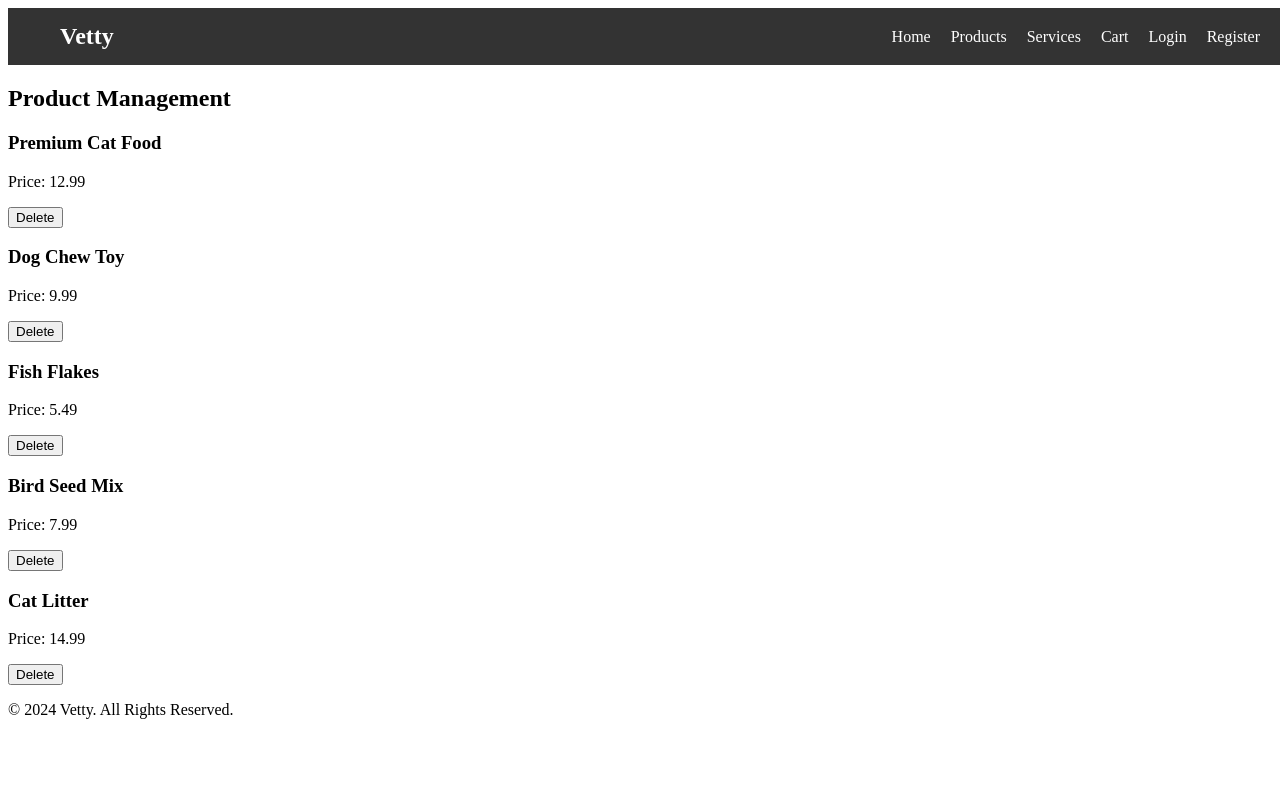
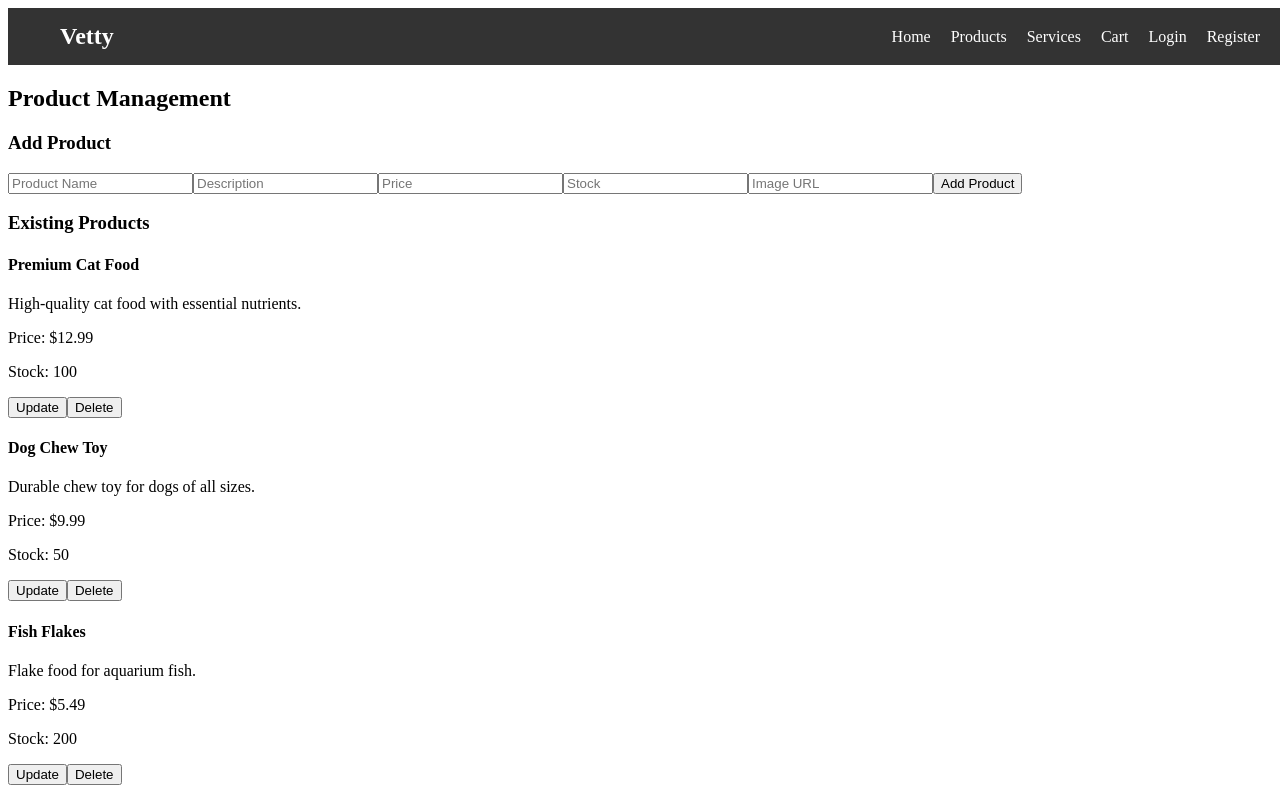
Before and after one commit to the1kimko/personal-project, a React (Create React App) app in the folder new_client/vetty/: page /admin/products in a window 1280 px wide. Shown: the top 800 px of the page. Built offline with nearby package versions, Linux system fonts and the light colour scheme; data requests are answered from the project's data file.

Commit message:
debugging admin dashboard errors

```diff
--- a/new_client/vetty/db.json
+++ b/new_client/vetty/db.json
@@ -40,6 +40,12 @@
       "id": "9b25",
       "username": "JadeCarg",
       "password": "cZech76"
+    },
+    {
+      "id": "f808",
+      "username": "Brayo",
+      "password": "Nowwhat!",
+      "role": "user"
     }
   ],
   "products": [
@@ -49,7 +55,7 @@
       "description": "High-quality cat food with essential nutrients.",
       "price": 12.99,
       "stock": 100,
-      "image": "./src/images/premium_cat_food.jpg"
+      "image": "https://ibb.co/ySFJ5bw"
     },
     {
       "id": "2",
@@ -74,14 +80,6 @@
       "price": 7.99,
       "stock": 150,
       "image": "./src/images/bird_seed_mix.jpg"
-    },
-    {
-      "id": "5",
-      "name": "Cat Litter",
-      "description": "Odor-absorbing cat litter for easy cleanup.",
-      "price": 14.99,
-      "stock": 80,
-      "image": "./src/images/cat_litter.jpg"
     }
   ],
   "services": [
@@ -148,14 +146,18 @@
       "productId": "4"
     },
     {
-      "id": "ba95",
-      "quantity": 1,
-      "productId": "1"
+      "quantity": 2,
+      "id": "ba95"
     },
     {
       "id": "85e1",
       "quantity": 1,
       "productId": "3"
+    },
+    {
+      "id": "f777",
+      "quantity": 1,
+      "productId": "5"
     }
   ],
   "orders": []
--- a/new_client/vetty/src/components/Admin/ProductManagement.js
+++ b/new_client/vetty/src/components/Admin/ProductManagement.js
@@ -2,9 +2,12 @@
 import React, { useEffect } from 'react';
 import { useDispatch, useSelector } from 'react-redux';
 import { fetchProducts } from '../../redux/actions/productActions';
-import { deleteProduct } from '../../redux/actions/adminActions';
+import { addProduct, updateProduct, deleteProduct } from '../../redux/actions/adminActions';
+import { Formik, Form, Field, ErrorMessage } from 'formik';
+import * as Yup from 'yup';
+import './admin.css';
 
-function ProductManagement() {
+const ProductManagement = () => {
   const dispatch = useDispatch();
   const products = useSelector((state) => state.admin.products);
 
@@ -12,21 +15,60 @@ function ProductManagement() {
     dispatch(fetchProducts());
   }, [dispatch]);
 
-  const handleDelete = (productId) => {
+  const initialValues = { name: '', description: '', price: '', stock: '', image: '' };
+
+  const validationSchema = Yup.object({
+    name: Yup.string().required('Required'),
+    description: Yup.string().required('Required'),
+    price: Yup.number().required('Required').positive(),
+    stock: Yup.number().required('Required').positive().integer(),
+    image: Yup.string().required('Required'),
+  });
+
+  const handleAddProduct = (values, { resetForm }) => {
+    dispatch(addProduct(values));
+    resetForm();
+  };
+
+  const handleUpdateProduct = (product) => {
+    dispatch(updateProduct(product.id, product));
+  };
+
+  const handleDeleteProduct = (productId) => {
     dispatch(deleteProduct(productId));
   };
 
   return (
     <div>
       <h2>Product Management</h2>
+      <h3>Add Product</h3>
+      <Formik initialValues={initialValues} validationSchema={validationSchema} onSubmit={handleAddProduct}>
+        <Form className="form">
+          <Field name="name" placeholder="Product Name" />
+          <ErrorMessage name="name" component="div" className="error" />
+          <Field name="description" placeholder="Description" />
+          <ErrorMessage name="description" component="div" className="error" />
+          <Field name="price" placeholder="Price" type="number" />
+          <ErrorMessage name="price" component="div" className="error" />
+          <Field name="stock" placeholder="Stock" type="number" />
+          <ErrorMessage name="stock" component="div" className="error" />
+          <Field name="image" placeholder="Image URL" />
+          <ErrorMessage name="image" component="div" className="error" />
+          <button type="submit">Add Product</button>
+        </Form>
+      </Formik>
+
+      <h3>Existing Products</h3>
       {products.map((product) => (
-        <div key={product.id}>
-          <h3>{product.name}</h3>
-          <p>Price: {product.price}</p>
-          <button onClick={() => handleDelete(product.id)}>Delete</button>
+        <div key={product.id} className="product-item">
+          <h4>{product.name}</h4>
+          <p>{product.description}</p>
+          <p>Price: ${product.price}</p>
+          <p>Stock: {product.stock}</p>
+          <button onClick={() => handleUpdateProduct(product)}>Update</button>
+          <button onClick={() => handleDeleteProduct(product.id)}>Delete</button>
         </div>
       ))}
-      {/* Form for adding/updating products */}
     </div>
   );
 }
--- a/new_client/vetty/src/components/Admin/ServiceManagement.js
+++ b/new_client/vetty/src/components/Admin/ServiceManagement.js
@@ -2,9 +2,12 @@
 import React, { useEffect } from 'react';
 import { useDispatch, useSelector } from 'react-redux';
 import { fetchServices } from '../../redux/actions/productActions';
-import { deleteService } from '../../redux/actions/adminActions';
+import { addService, updateService, deleteService } from '../../redux/actions/adminActions';
+import { Formik, Form, Field, ErrorMessage } from 'formik';
+import * as Yup from 'yup';
+import './admin.css';
 
-function ServiceManagement() {
+const ServiceManagement = () => {
   const dispatch = useDispatch();
   const services = useSelector((state) => state.admin.services);
 
@@ -12,18 +15,54 @@ function ServiceManagement() {
     dispatch(fetchServices());
   }, [dispatch]);
 
-  const handleDelete = (serviceId) => {
+  const initialValues = { name: '', description: '', price: '', image: '' };
+
+  const validationSchema = Yup.object({
+    name: Yup.string().required('Required'),
+    description: Yup.string().required('Required'),
+    price: Yup.number().required('Required').positive(),
+    image: Yup.string().required('Required'),
+  });
+
+  const handleAddService = (values, { resetForm }) => {
+    dispatch(addService(values));
+    resetForm();
+  };
+
+  const handleUpdateService = (service) => {
+    dispatch(updateService(service.id, service));
+  };
+
+  const handleDeleteService = (serviceId) => {
     dispatch(deleteService(serviceId));
   };
 
   return (
     <div>
       <h2>Service Management</h2>
+      <h3>Add Service</h3>
+      <Formik initialValues={initialValues} validationSchema={validationSchema} onSubmit={handleAddService}>
+        <Form className="form">
+          <Field name="name" placeholder="Service Name" />
+          <ErrorMessage name="name" component="div" className="error" />
+          <Field name="description" placeholder="Description" />
+          <ErrorMessage name="description" component="div" className="error" />
+          <Field name="price" placeholder="Price" type="number" />
+          <ErrorMessage name="price" component="div" className="error" />
+          <Field name="image" placeholder="Image URL" />
+          <ErrorMessage name="image" component="div" className="error" />
+          <button type="submit">Add Service</button>
+        </Form>
+      </Formik>
+
+      <h3>Existing Services</h3>
       {services.map((service) => (
-        <div key={service.id}>
-          <h3>{service.name}</h3>
-          <p>Price: {service.price}</p>
-          <button onClick={() => handleDelete(service.id)}>Delete</button>
+        <div key={service.id} className="service-item">
+          <h4>{service.name}</h4>
+          <p>{service.description}</p>
+          <p>Price: ${service.price}</p>
+          <button onClick={() => handleUpdateService(service)}>Update</button>
+          <button onClick={() => handleDeleteService(service.id)}>Delete</button>
         </div>
       ))}
     </div>
--- a/new_client/vetty/src/components/Product/product.css
+++ b/new_client/vetty/src/components/Product/product.css
@@ -22,6 +22,7 @@
     padding: 20px;
     box-shadow: 0 4px 8px rgba(0, 0, 0, 0.1);
     text-align: center;
+    margin-top: 10px;
     margin-bottom: 20px;
     transition: transform 0.3s ease;
   }
--- a/new_client/vetty/src/components/Service/service.css
+++ b/new_client/vetty/src/components/Service/service.css
@@ -29,7 +29,6 @@
   padding: 20px;
   box-shadow: 0 4px 8px rgba(0, 0, 0, 0.1);
   text-align: center;
-    margin-bottom: 20px;
   transition: transform 0.3s ease;
 }
 
--- a/new_client/vetty/src/redux/reducers/adminReducer.js
+++ b/new_client/vetty/src/redux/reducers/adminReducer.js
@@ -1,9 +1,17 @@
 // src/redux/reducers/adminReducer.js
+import { FETCH_PRODUCTS_SUCCESS } from '../actions/productActions';
 import {
-    FETCH_PRODUCTS_SUCCESS } from '../actions/productActions';
-    import { DELETE_PRODUCT_SUCCESS
-    // other actions
-  } from '../actions/adminActions';
+  ADD_PRODUCT_SUCCESS,
+  ADD_SERVICE_SUCCESS,
+  UPDATE_PRODUCT_SUCCESS,
+  UPDATE_SERVICE_SUCCESS,
+  DELETE_PRODUCT_SUCCESS,
+  DELETE_SERVICE_SUCCESS,
+  FETCH_ORDERS_SUCCESS,
+  UPDATE_ORDER_STATUS_SUCCESS,
+  FETCH_ORDER_HISTORY_SUCCESS
+
+} from '../actions/adminActions';
 
   const initialState = {
     products: [], // initialize products here
@@ -18,12 +26,48 @@ import {
           ...state,
           products: action.payload,
         };
+      case ADD_PRODUCT_SUCCESS:
+          return { ...state, products: [...state.products, action.payload] };
+      case ADD_SERVICE_SUCCESS:
+          return { ...state, services: [...state.services, action.payload] };
+      case UPDATE_PRODUCT_SUCCESS:
+          return {
+              ...state,
+              products: state.products.map((prod) =>
+                  prod.id === action.payload.id ? action.payload : prod
+              ),
+          };
+      case UPDATE_SERVICE_SUCCESS:
+          return {
+              ...state,
+              services: state.services.map((serv) =>
+                  serv.id === action.payload.id ? action.payload : serv
+              ),
+          };
       case DELETE_PRODUCT_SUCCESS:
         return {
           ...state,
           products: state.products.filter((product) => product.id !== action.payload),
         };
-      // other cases
+      case DELETE_SERVICE_SUCCESS:
+        return { ...state, services: state.services.filter((s) => s.id !== action.payload) };
+      case FETCH_ORDERS_SUCCESS:
+        return {
+          ...state,
+          orders: action.payload,
+        };
+      case UPDATE_ORDER_STATUS_SUCCESS:
+        return {
+          ...state,
+          orders: state.orders.map((order) =>
+            order.id === action.payload.id ? action.payload : order
+          ),
+        };
+      case FETCH_ORDER_HISTORY_SUCCESS:
+        return {
+          ...state,
+          orders: action.payload,
+        };
       default:
         return state;
     }
--- a/new_client/vetty/src/redux/reducers/cartReducer.js
+++ b/new_client/vetty/src/redux/reducers/cartReducer.js
@@ -4,6 +4,7 @@ import {
   ADD_TO_CART_SUCCESS,
   UPDATE_CART_ITEM_SUCCESS,
   REMOVE_CART_ITEM_SUCCESS,
+  CLEAR_CART_SUCCESS,
 } from '../actions/cartActions';
 
 const initialState = {
@@ -42,6 +43,11 @@ const cartReducer = (state = initialState, action) => {
         ...state,
         items: state.items.filter((item) => item.id !== action.payload),
       };
+    case CLEAR_CART_SUCCESS:
+      return {
+        ...state,
+        items: [],
+      };
     default:
       return state;
   }
```
Also changed, not shown: new_client/vetty/src/components/Admin/OrderManagement.js (+28 -9 lines), new_client/vetty/src/components/Cart/Cart.js (+5 -2 lines), new_client/vetty/src/pages/OrderHistory.js (+6 -2 lines), new_client/vetty/src/redux/actions/adminActions.js (+51 -1 lines), new_client/vetty/src/redux/actions/cartActions.js (+15 -0 lines). Lines whose indentation alone changed are shown as unchanged.
